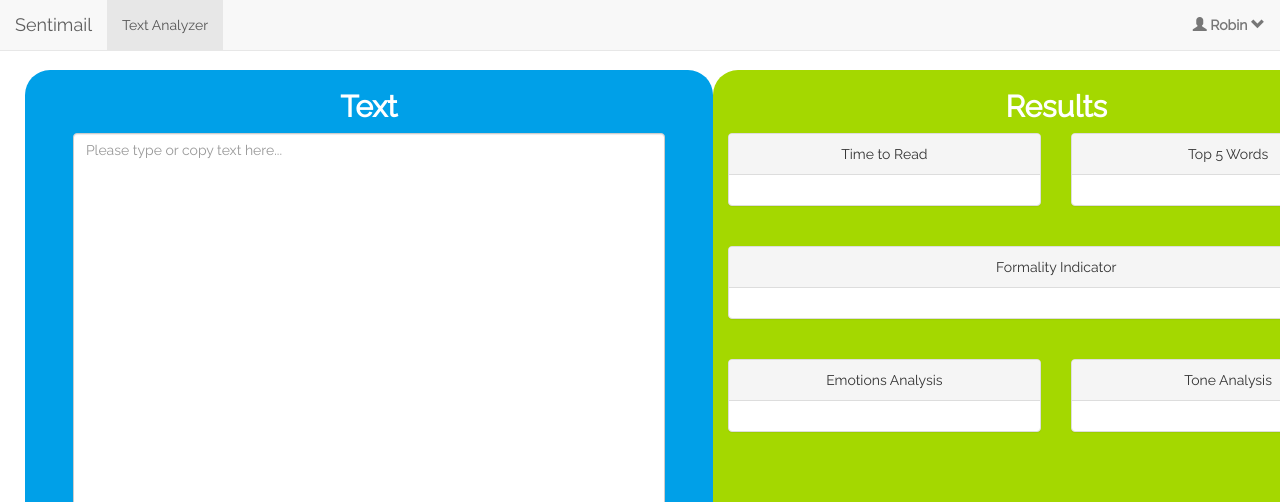
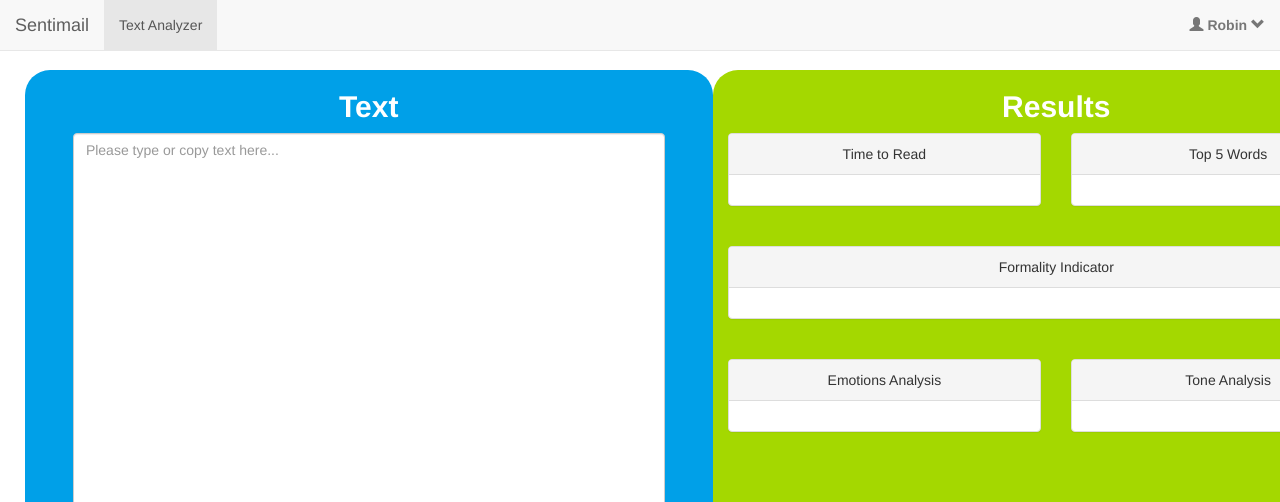
Before and after one commit to raysapida/Mini-Hackathon-Project, a browser extension: page index.html in a window 1280 px wide. Shown: the top 502 px of the page. Drawn offline with nearby package versions, Linux system fonts and the light colour scheme.

Commit message:
Remove font file from css

```diff
--- a/styles/styles.css
+++ b/styles/styles.css
@@ -1,9 +1,3 @@
-@font-face { font-family: Raleway; src: url('Raleway-Regular.ttf'); }
-
-div {
-	font-family: Raleway;
-}
-
 .main-content{
   height: 690px;
   margin: auto;
```
Also changed, not shown: styles/Raleway-Regular.ttf (deleted).
